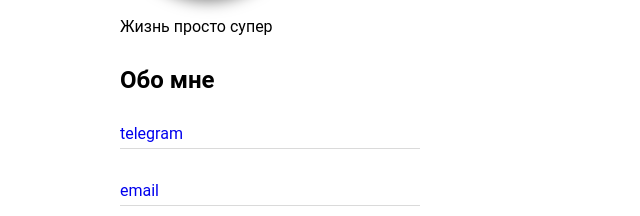
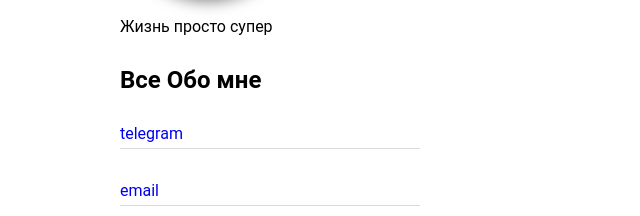
Before and after one commit to IgorSoloshin/-HTML-CSS, a plain HTML site: page index.html in a window 1280 px wide. Shown: the part 260-476 px from the top of the page, 0-640 px from the left. Drawn offline with Linux system fonts and the light colour scheme.

Commit message:
Изменил чуть чуть о себе

```diff
--- a/index.html
+++ b/index.html
@@ -1,7 +1,7 @@
 <!DOCTYPE html>
 <html>
 <head>
-	<title>Солошин Игорь</title>
+	<title>Солошин</title>
 	<link rel="stylesheet" href="main.css">
 </head>
 
@@ -14,7 +14,7 @@
 
 			<p>Жизнь просто супер</p>
 
-			<h2>Обо мне</h2>
+			<h2>Все Обо мне</h2>
 
 			<div class="contacts">
 
```
